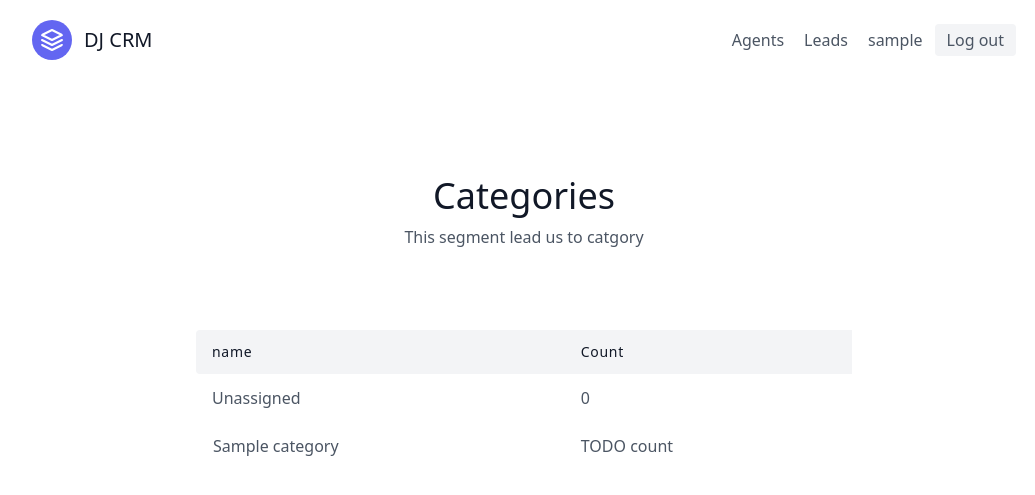
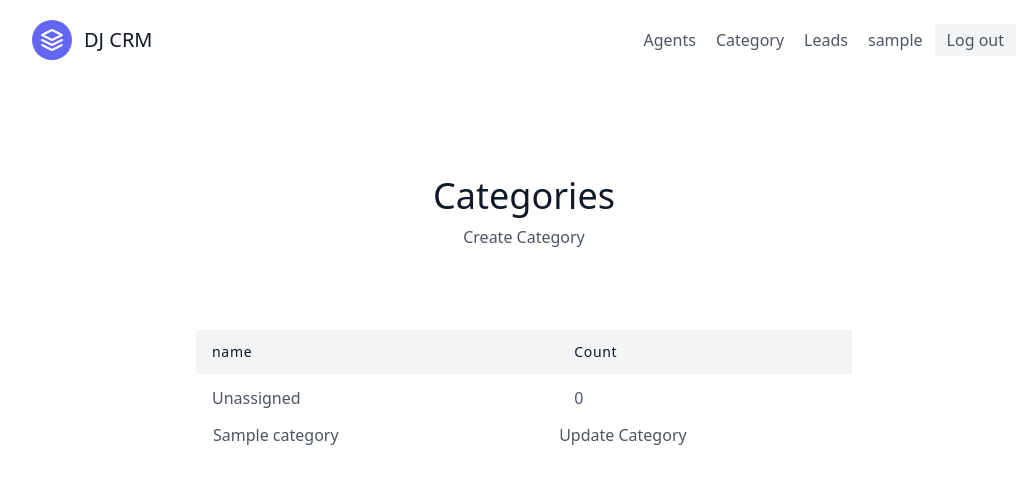
Before and after one commit to khuzair/Djcrm, a Django app: page /leads/categories/ in a window 1280 px wide. Shown: the top 495 px of the page, without its empty margins (116-1151 px from the left). Run offline with Django 3.2, Linux system fonts and the light colour scheme; a user stored in the database is signed in; tables that the repository leaves empty hold one stand-in row (values such as "Sample post"); some libraries are stand-ins or nearby versions.

Commit message:
Update new files

```diff
--- a/agents/templates/agents/agent_detail.html
+++ b/agents/templates/agents/agent_detail.html
@@ -19,6 +19,10 @@
                 <div class="flex border-t border-gray-200 py-2">
                     <span class="text-gray-500">Age</span>
                     <span class="ml-auto text-gray-900">No Age</span>
+                </div>
+                <div class="flex border-t border-gray-200 py-2">
+                    <span class="text-gray-500">Email</span>
+                    <span class="ml-auto text-gray-900">{{agent.user.email}}</span>
                 </div>
                 <div class="flex border-t border-gray-200 py-2">
                     <span class="text-gray-500">Location</span>
--- a/leads/templates/leads/category_list.html
+++ b/leads/templates/leads/category_list.html
@@ -5,7 +5,9 @@
     <div class="container px-5 py-24 mx-auto">
       <div class="flex flex-col text-center w-full mb-20">
         <h1 class="sm:text-4xl text-3xl font-medium title-font mb-2 text-gray-900">Categories</h1>
-        <p class="lg:w-2/3 mx-auto leading-relaxed text-base">This segment lead us to catgory</p>
+        {% if user.is_organizer %}
+        <a href="{% url 'leads:create-category'%}" class="hover:text-blue-600 lg:w-2/3 mx-auto leading-relaxed text-base">Create Category</a>
+        {% endif %}
       </div>
       <div class="lg:w-2/3 w-full mx-auto overflow-auto">
         <table class="table-auto w-full text-left whitespace-no-wrap">
@@ -24,7 +26,7 @@
            {% for category in category_list %}
            <tr>
             <td><a href="{% url 'leads:category-detail' category.pk %}" class="hover:text-blue-500 px-4 py-3">{{category.name}}</a></td>
-            <td class="px-4 py-3">TODO count</td>
+            <td><a href="{% url 'leads:category-update' category.pk %}">Update Category</a></td>
           </tr>
            {% endfor %}
           </tbody>
--- a/leads/urls.py
+++ b/leads/urls.py
@@ -1,8 +1,17 @@
 from django.urls import path
 from .views import (
     lead_list, lead_detail, lead_create, lead_update, lead_delete,
-    LeadListView, LeadDetailView, LeadCreateView, LeadUpdateView,
-    LeadDeleteView, AssignAgentView, CategoryListView, CategoryDetailView,
+    LeadListView,
+    LeadDetailView,
+    LeadCreateView,
+    LeadUpdateView,
+    LeadDeleteView,
+    AssignAgentView,
+    CategoryListView,
+    CategoryDetailView,
+    CategoryCreateView,
+    CategoryUpdateView,
+    CategoryDeleteView,
     LeadCategoryUpdateView
     )
 
@@ -11,11 +20,14 @@ app_name = "leads"
 urlpatterns = [
     path('', LeadListView.as_view() , name='lead-list'),
     path('<int:pk>/', LeadDetailView.as_view() , name='lead-detail'),
+    path('create/', LeadCreateView.as_view() , name='lead-create'),
     path('<int:pk>/update/', LeadUpdateView.as_view(), name='lead-update'),
     path('<int:pk>/delete/', LeadDeleteView.as_view(), name='lead-delete'),
     path('<int:pk>/assign_agent/', AssignAgentView.as_view(), name='assign-agent'),
     path('categories_update/<int:pk>/',LeadCategoryUpdateView.as_view(), name="lead-category-update"),
-    path('create/', LeadCreateView.as_view() , name='lead-create'),
     path('categories/',CategoryListView.as_view(), name="category-list"),
-    path('categories_detail/<int:pk>/',CategoryDetailView.as_view(), name="category-detail")
+    path('categories_detail/<int:pk>/',CategoryDetailView.as_view(), name="category-detail"),
+    path('create_category/',CategoryCreateView.as_view(), name="create-category"),
+    path('<int:pk>/category_update/',CategoryUpdateView.as_view(), name="category-update"),
+    path('<int:pk>/category_delete/',CategoryDeleteView.as_view(), name="category-delete")
 ]
--- a/leads/views.py
+++ b/leads/views.py
@@ -1,3 +1,4 @@
+from django.db.models.query_utils import select_related_descend
 from django.forms import Form
 from django.shortcuts import render, redirect, reverse
 from django.http import HttpResponse, request
@@ -6,7 +7,7 @@ from django.views.generic.edit import FormView
 from .models import Lead, Category
 from agents.mixins import OrganizerLoginRequired
 from django.contrib.auth.mixins import LoginRequiredMixin
-from .forms import LeadForm, LeadModelForm, AssignAgentForm, LeadUpdateCategoryForm
+from .forms import LeadForm, LeadModelForm, AssignAgentForm, LeadUpdateCategoryForm, CategoryModelForm
 from django.core.mail import send_mail
 from .forms import CustomeUserCreationForm
 
@@ -88,6 +89,11 @@ class LeadCreateView(OrganizerLoginRequired, CreateView):
     # from_email="samik3306@gmail.com",
     # recipient_list=["affan4211@gmail.com"]
     # )
+    def form_valid(self, form):
+        lead = form.save(commit=False)
+        lead.organizatios = self.request.user.userprofile
+        lead.save()
+        return super(CategoryCreateView, self).form_valid(form)
     def get_success_url(self):
         return reverse("leads:lead-list")
 
@@ -226,6 +232,40 @@ class LeadCategoryUpdateView(LoginRequiredMixin, UpdateView):
         return reverse("leads:lead-detail", kwargs={"pk": self.get_object().id})
 
 
+class CategoryCreateView(OrganizerLoginRequired, CreateView):
+    template_name = "leads/create_category.html"
+    form_class = CategoryModelForm
+
+    def get_success_url(self):
+        return reverse("leads:category-list")
+
+    def form_valid(self, form):
+        category = form.save(commit=False)
+        category.organizations = self.request.user.userprofile
+        category.save()
+        return super(CategoryCreateView, self).form_valid(form)
+
+
+class CategoryUpdateView(OrganizerLoginRequired, UpdateView):
+    template_name = "leads/category_update.html"
+    form_class = CategoryModelForm
+    def get_queryset(self):
+        user = self.request.user
+        return Category.objects.filter(organizations=user.userprofile)
+
+    def get_success_url(self):
+        return reverse("leads:category-list")
+
+
+class CategoryDeleteView(OrganizerLoginRequired, DeleteView):
+    template_name = "leads/category_delete.html"
+    def get_queryset(self):
+        organizations = self.request.user.userprofile
+        return Category.objects.filter(organizations=organizations)
+
+    def get_success_url(self):
+        return reverse("leads:category-list")
+
 def lead_update(request, pk):
     lead = Lead.objects.get(id=pk)
     form = LeadForm()
--- a/templates/navbar.html
+++ b/templates/navbar.html
@@ -14,6 +14,9 @@
       {% else %}
       {% if request.user.is_organizer %}
       <a href="{% url 'agents:agent-list' %}" class="mr-5 hover:text-gray-900">Agents</a>
+      {% endif %}
+      {% if request.user.is_authenticated %}
+      <a href="{% url 'leads:category-list' %}" class="mr-5 hover:text-gray-900">Category</a>
       {% endif %}
       <a href="{% url 'leads:lead-list' %}" class="mr-5 hover:text-gray-900">Leads</a>
       {% endif %}
```
Also changed, not shown: agents/views.py (+7 -1 lines), leads/forms.py (+8 -1 lines), leads/templates/leads/category_delete.html (added, +17 -0 lines), leads/templates/leads/category_update.html (added, +21 -0 lines), leads/templates/leads/create_category.html (added, +18 -0 lines).
